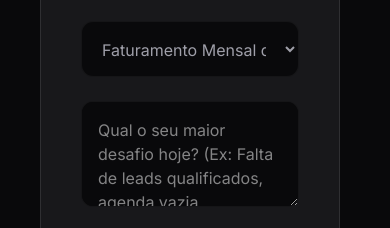
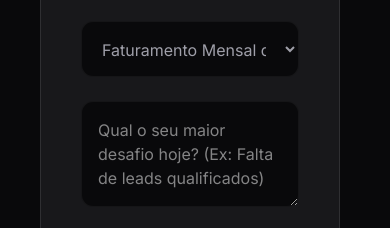
Before and after one commit to carloshenriquecarvalho/nexus-webpage, a website: page index.html in a window 390 px wide. Shown: the part 6398-6626 px from the top of the page. Drawn offline with Linux system fonts and the light colour scheme.

Commit message:
fix placeholder for clinics mobile

```diff
--- a/index.html
+++ b/index.html
@@ -494,7 +494,7 @@
                 </select>
             </div>
 
-            <textarea name="pergunta_qualificacao" placeholder="Qual o seu maior desafio hoje? (Ex: Falta de leads qualificados, agenda vazia, processos manuais...)" rows="3"
+            <textarea name="pergunta_qualificacao" placeholder="Qual o seu maior desafio hoje? (Ex: Falta de leads qualificados)" rows="3"
                 class="w-full bg-zinc-950 border border-white/5 p-4 rounded-xl focus:border-nexus-pink outline-none transition"></textarea>
 
             <button id="btnSubmit" type="submit"
```
